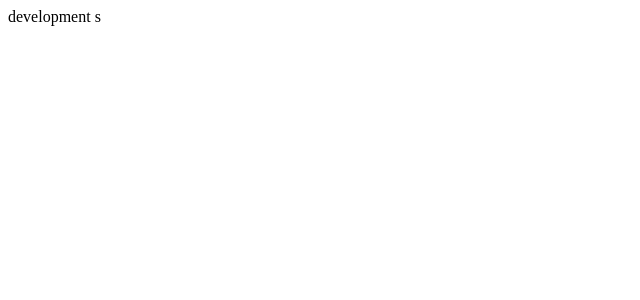
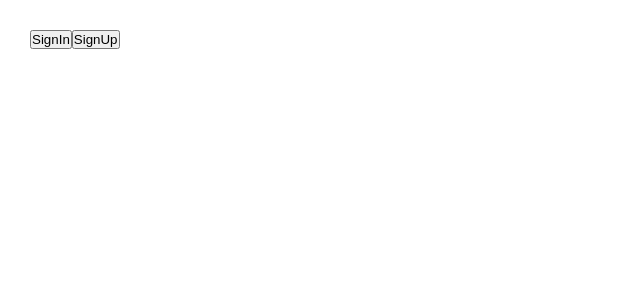
Before and after one commit to andyguz17/Icarus, a React app: page /login in a window 1280 px wide. Shown: the top 300 px of the page, without its empty margins (0-640 px from the left). Built offline with nearby package versions, Linux system fonts and the light colour scheme.

Commit message:
Enable routing

```diff
--- a/package.json
+++ b/package.json
@@ -13,6 +13,7 @@
   "dependencies": {
     "react": "^17.0.2",
     "react-dom": "^17.0.2",
+    "react-router-dom": "^6.2.1",
     "typescript": "^4.5.5"
   },
   "devDependencies": {
--- /dev/null
+++ b/src/app/Router.tsx
@@ -0,0 +1,21 @@
+import React, { Fragment } from 'react';
+import { Route, Routes } from 'react-router-dom';
+
+import Login from './pages/Login/Login';
+import SignIn from './pages/Login/Signin/SignIn';
+import SignUp from './pages/Login/Signup/SignUp';
+
+const Router = (): JSX.Element => {
+  return (
+    <Fragment>
+      <Routes>
+        <Route path="/login" element={<Login />}>
+          <Route path="signin" element={<SignIn />} />
+          <Route path="signup" element={<SignUp />} />
+        </Route>
+      </Routes>
+    </Fragment>
+  );
+};
+
+export default Router;
--- /dev/null
+++ b/src/app/pages/Login/Login.tsx
@@ -0,0 +1,23 @@
+import React from 'react';
+import { Outlet, useNavigate } from 'react-router-dom';
+
+const Login = (): JSX.Element => {
+  const navigate = useNavigate();
+
+  const signIn = () => {
+    navigate('signin');
+  };
+  const signUp = () => {
+    navigate('signup');
+  };
+
+  return (
+    <div>
+      <button onClick={() => signIn()}>SignIn</button>
+      <button onClick={() => signUp()}>SignUp</button>
+      <Outlet />
+    </div>
+  );
+};
+
+export default Login;
--- /dev/null
+++ b/src/app/pages/Login/Signin/SignIn.tsx
@@ -0,0 +1,11 @@
+import React from 'react';
+
+const SignIn = (): JSX.Element => {
+  return (
+    <div>
+      <h1>SignIn</h1>
+    </div>
+  );
+};
+
+export default SignIn;
--- /dev/null
+++ b/src/app/pages/Login/Signup/SignUp.tsx
@@ -0,0 +1,11 @@
+import React from 'react';
+
+const SignUp = (): JSX.Element => {
+  return (
+    <div>
+      <h1>SignUp</h1>
+    </div>
+  );
+};
+
+export default SignUp;
--- /dev/null
+++ b/src/global.scss
@@ -0,0 +1,16 @@
+*,
+*::before,
+*::after {
+  box-sizing: inherit;
+  margin: 0;
+  padding: 0;
+}
+
+html {
+  font-size: 62.5%;
+}
+
+body {
+  box-sizing: border-box;
+  padding: 3rem;
+}
--- a/src/index.tsx
+++ b/src/index.tsx
@@ -1,9 +1,16 @@
 import React from 'react';
 import ReactDOM from 'react-dom';
 
+import './global.scss';
+import Router from './app/Router';
+
+import { BrowserRouter } from 'react-router-dom';
+
 ReactDOM.render(
   <React.StrictMode>
-    <div>{process.env.NODE_ENV} s</div>
+    <BrowserRouter>
+      <Router />
+    </BrowserRouter>
   </React.StrictMode>,
 
   document.getElementById('root')
--- a/webpack/webpack.common.ts
+++ b/webpack/webpack.common.ts
@@ -44,6 +44,7 @@ const common: Configuration = {
 
   devServer: {
     static: path.join(__dirname, 'dist'),
+    historyApiFallback: true,
     compress: true,
     open: true,
     port: 4000
```
Also changed, not shown: 1 other file (tests, documents, lock files or other folders).
